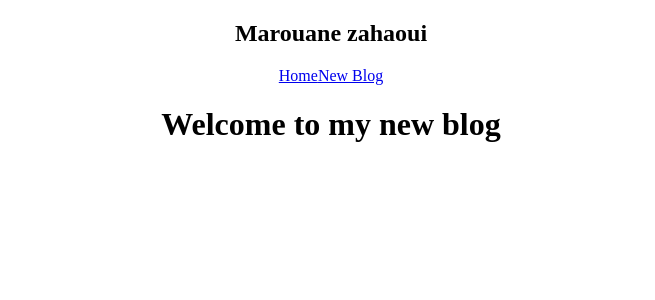
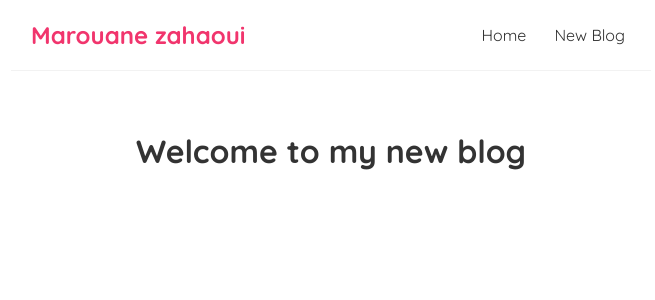
Before and after one commit to marouaneXan/app-with-react, a React (Create React App) app: page / in a window 1280 px wide. Shown: the top 300 px of the page, without its empty margins (309-964 px from the left). Built offline with nearby package versions, Linux system fonts and the light colour scheme.

Commit message:
add styling for component

```diff
--- /dev/null
+++ b/src/index.css
@@ -0,0 +1,35 @@
+@import url('https://fonts.googleapis.com/css2?family=Quicksand:wght@300;400;500;600;700&display=swap');
+
+/* base styles */
+* {
+  margin: 0;
+  font-family: "Quicksand";
+  color: #333;
+}
+.navbar {
+  padding: 20px;
+  display: flex;
+  align-items: center;
+  max-width: 600px;
+  margin: 0 auto;
+  border-bottom: 1px solid #f2f2f2;
+}
+.navbar h1 {
+  color: #f1356d;
+}
+.navbar .links {
+  margin-left: auto;
+}
+.navbar a {
+  margin-left: 16px;
+  text-decoration: none;
+  padding: 6px;
+}
+.navbar a:hover {
+  color: #f1356d;
+}
+.content {
+  max-width: 600px;
+  margin: 40px auto;
+  padding: 20px;
+}
--- a/src/index.js
+++ b/src/index.js
@@ -1,6 +1,7 @@
 import React from 'react';
 import ReactDOM from 'react-dom/client';
 import App from './App';
+import './index.css';
 
 const root = ReactDOM.createRoot(document.getElementById('root'));
 root.render(
```
